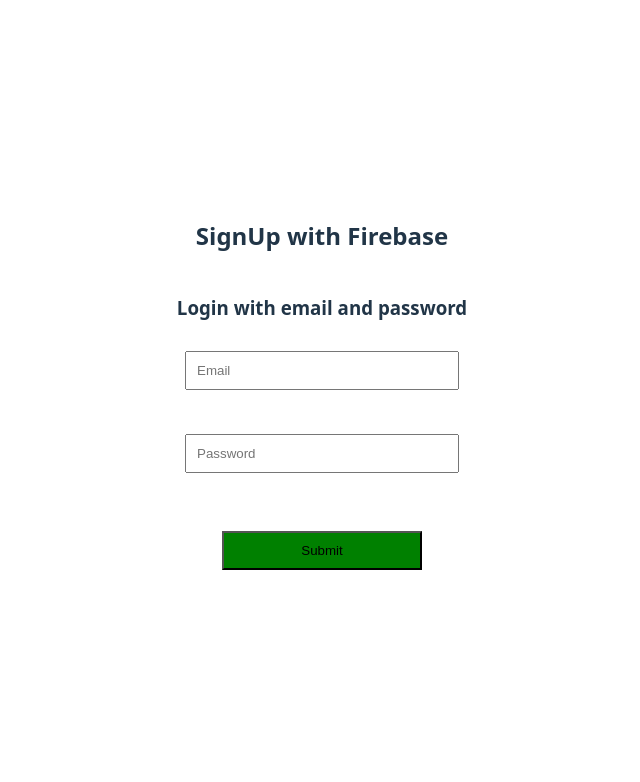
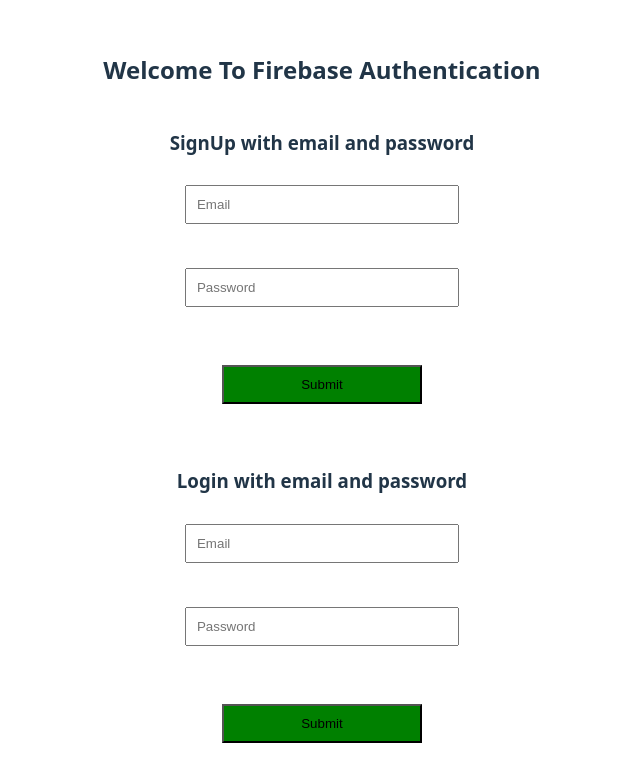
Before and after one commit to Uttamdevsharma/auth-with-firebase, a React (Vite) app: page / in a window 1280 px wide. Shown: the top 782 px of the page, without its empty margins (318-958 px from the left). Built offline with nearby package versions, Linux system fonts and the light colour scheme.

Commit message:
feat:Login form Created

```diff
--- a/src/App.jsx
+++ b/src/App.jsx
@@ -55,11 +55,71 @@
   }
 
 
-
   return (
     <>
-      <h2>SignUp with Firebase {user.email}</h2>
+    <div style={{
+      margin:'10px'
+    }}
+    >
+       <h2>Welcome To Firebase Authentication {user.email}</h2>
       <form style={{
+        border: '2px solid white'
+      }} onSubmit={handleSubmit(onSubmit)}>
+
+       <h3>SignUp with email and password</h3>
+
+
+      {/* include validation with required or other standard HTML validation rules */}
+      <input type='email' style={{
+        padding: '10px',
+        width: '250px',
+        margin: '10px'
+      }    } {...register("email", { required: true })} placeholder='Email' />
+      <br/>
+      {errors.email && <span  style={{
+        color: 'red',
+        fontSize: '14px'
+      }}>This field is required</span>}
+
+       <br/>
+
+
+      <input  type = "password" style={{
+        padding: '10px',
+        width: '250px',
+        margin: '10px'
+      }   } {...register("password", { required: true })} placeholder='Password' />
+      <br/>
+
+      {errors.password && <span style={{
+        color: 'red',
+        fontSize: '14px'
+      }}>This field is required</span>}
+
+   <br/>
+
+   <div>
+   {firebaseError}
+   </div>
+
+   <br/>
+
+
+      <input type="submit" style={{
+        backgroundColor:'green',
+        padding:'10px',
+        width:'200px',
+        marginBottom:'30px'
+      }} />
+    </form>
+
+    </div>
+
+
+    <div className="" style={{
+      margin:'10px'
+    }}>
+       <form style={{
         border: '2px solid white'
       }} onSubmit={handleSubmit(onSubmit)}>
 
@@ -110,6 +170,8 @@
       }} />
     </form>
 
+    </div>
+
 
 
     </>
```
